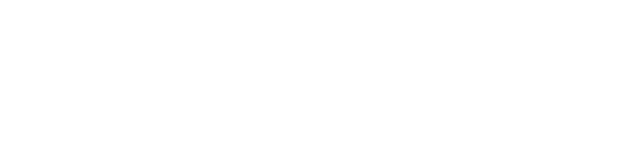
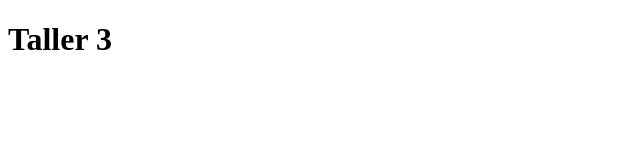
Before and after one commit to edison-89/01_estructura, a plain HTML site: page index.html in a window 1280 px wide. Shown: the whole page, without its empty margins (0-640 px from the left). Drawn offline with Linux system fonts and the light colour scheme.

Commit message:
Elemento h1

```diff
--- a/index.html
+++ b/index.html
@@ -7,6 +7,7 @@
     <meta http-equiv="X-UA-Compatible" content="IE=edge">
     <meta name="viewport" content="width=device-width, initial-scale=1.0">
     <title>Document</title>
+    <h1>Taller 3</h1>
 </head>
 
 <body>
```
